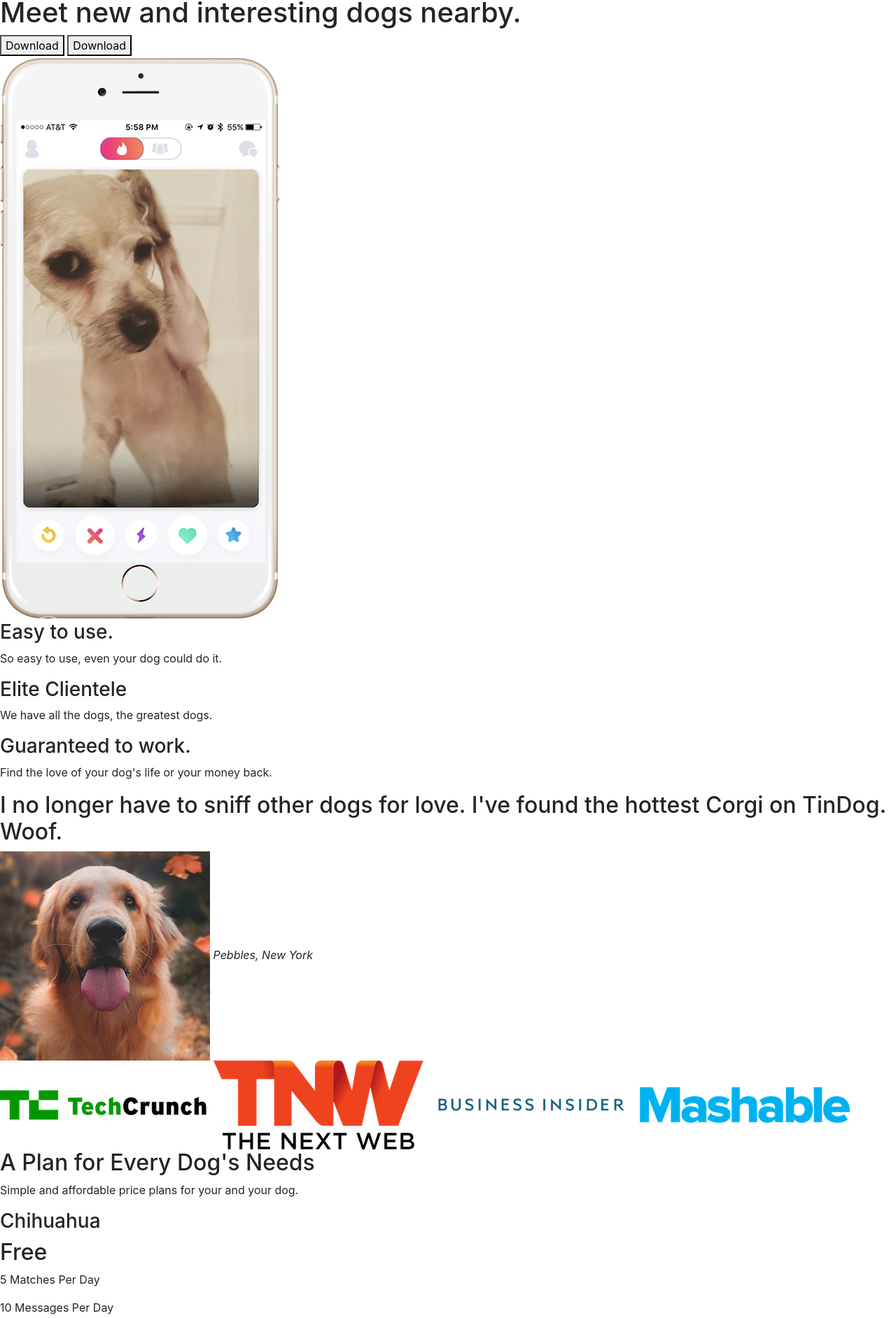
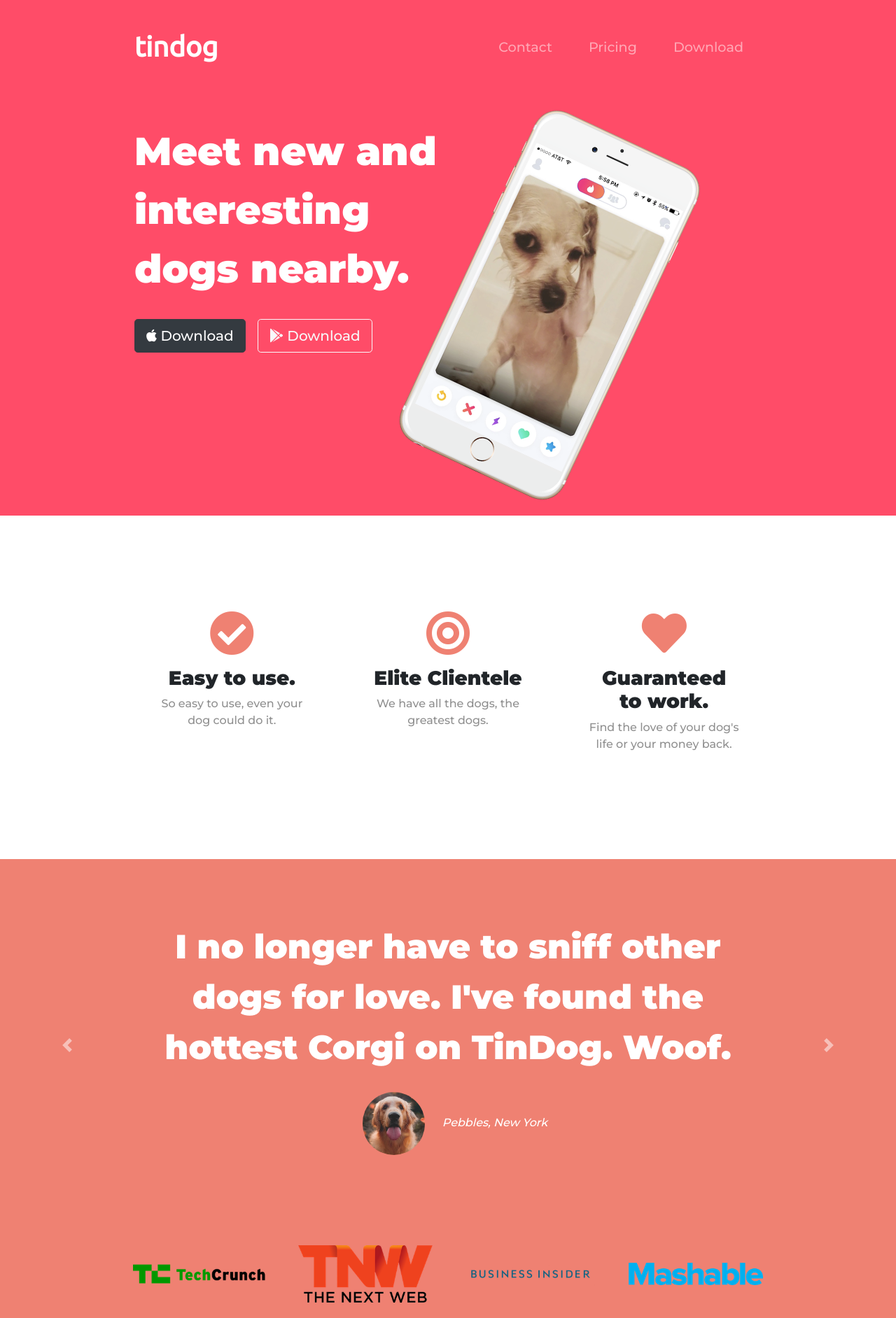
Before and after one commit to krishrahul98/Bootstrap-projects, a plain HTML site: page TinDog/index.html in a window 1280 px wide. Shown: the part 6-1890 px from the top of the page at 70% size. Drawn offline with nearby package versions, Linux system fonts and the light colour scheme.

Commit message:
Complete till pricing section

```diff
--- a/TinDog/css/styles.css
+++ b/TinDog/css/styles.css
@@ -0,0 +1,127 @@
+body {
+  font-family: "Montserrat", sans-serif;
+}
+
+h1 {
+  font-weight: 900;
+  font-size: 3.5rem;
+  line-height: 1.5;
+}
+
+h2 {
+  font-weight: 900;
+  font-size: 3rem;
+  line-height: 1.5;
+}
+
+h3 {
+  font-weight: 900;
+}
+
+p {
+  color: #8f8f8f;
+}
+
+.container-fluid {
+  padding: 3% 15%;
+}
+
+#title {
+  background-color: #ff4c68;
+  color: white;
+}
+
+/* Navigation bar */
+
+.navbar {
+  padding: 0 0 4.5rem;
+}
+
+.navbar-brand {
+  font-family: "Ubuntu", sans-serif;
+  font-size: 2.5rem;
+  font-weight: bold;
+}
+
+.nav-item {
+  padding: 0 18px;
+}
+
+.nav-link {
+  font-size: 1.2rem;
+}
+
+/* Download Buttons */
+
+.download-button {
+  margin: 5% 3% 5% 0;
+}
+
+/* Title Image */
+
+.title-image {
+  width: 60%;
+  transform: rotate(25deg);
+}
+
+/* Feature Section */
+
+#features {
+  padding: 7% 15%;
+}
+
+.feature-box {
+  text-align: center;
+  padding: 5%;
+}
+
+.icon {
+  color: #ef8172;
+  margin-bottom: 1rem;
+}
+
+.icon:hover {
+  color: #ff4c68;
+}
+
+/* Testimonial section */
+
+#testimonials {
+  text-align: center;
+  background-color: #ef8172;
+  color: #ffffff;
+}
+
+.carousel-item {
+  padding: 7% 15%;
+}
+
+.testimonial-image {
+  width: 10%;
+  border-radius: 100%;
+  margin: 20px;
+}
+
+/* Press Section */
+
+#press {
+  background-color: #ef8172;
+  text-align: center;
+  padding-bottom: 3%;
+}
+
+.press-logo {
+  width: 15%;
+  margin: 20px 20px 50px;
+}
+
+/* Pricing Section */
+
+#pricing {
+  padding: 100px;
+  text-align: center;
+}
+
+.pricing-column {
+  padding: 3% 2%;
+}
--- a/TinDog/index.html
+++ b/TinDog/index.html
@@ -15,62 +15,165 @@
       integrity="sha384-TX8t27EcRE3e/ihU7zmQxVncDAy5uIKz4rEkgIXeMed4M0jlfIDPvg6uqKI2xXr2"
       crossorigin="anonymous"
     />
+    <!-- Google Fonts -->
+    <link
+      href="https://fonts.googleapis.com/css2?family=Montserrat:wght@500;900&family=Ubuntu&display=swap"
+      rel="stylesheet"
+    />
+    <!-- Font Awesome -->
+    <link
+      rel="stylesheet"
+      href="https://cdnjs.cloudflare.com/ajax/libs/font-awesome/5.15.1/css/all.min.css"
+      integrity="sha512-+4zCK9k+qNFUR5X+cKL9EIR+ZOhtIloNl9GIKS57V1MyNsYpYcUrUeQc9vNfzsWfV28IaLL3i96P9sdNyeRssA=="
+      crossorigin="anonymous"
+    />
+    <!-- CSS Stylesheets -->
+    <link rel="stylesheet" href="css/styles.css" />
 
+    <link rel="shortcut icon" href="favicon.svg" type="image/x-icon" />
     <title>TinDog</title>
-    <link rel="stylesheet" href="css/styles.css" />
   </head>
 
   <body>
     <section id="title">
+      <div class="container-fluid">
         <!-- Nav Bar -->
-
+        <nav class="navbar navbar-expand-lg navbar-dark">
+          <a class="navbar-brand" href="">tindog</a>
+          <button
+            class="navbar-toggler"
+            type="button"
+            data-toggle="collapse"
+            data-target="#navbarSupportedContent"
+            aria-controls="navbarSupportedContent"
+            aria-expanded="false"
+            aria-label="Toggle navigation"
+          >
+            <span class="navbar-toggler-icon"></span>
+          </button>
+          <div class="collapse navbar-collapse" id="navbarSupportedContent">
+            <ul class="navbar-nav ml-auto">
+              <li class="nav-item">
+                <a class="nav-link" href="">Contact</a>
+              </li>
+              <li class="nav-item">
+                <a class="nav-link" href="">Pricing</a>
+              </li>
+              <li class="nav-item">
+                <a class="nav-link" href="">Download</a>
+              </li>
+            </ul>
+          </div>
+        </nav>
         <!-- Title -->
-
-      <div>
+        <div class="row">
+          <div class="col-lg-6">
             <h1>Meet new and interesting dogs nearby.</h1>
-        <button type="button">Download</button>
-        <button type="button">Download</button>
+            <button class="btn btn-dark btn-lg download-button" type="button">
+              <i class="fab fa-apple"></i> Download
+            </button>
+            <button
+              class="btn btn-outline-light btn-lg download-button"
+              type="button"
+            >
+              <i class="fab fa-google-play"></i> Download
+            </button>
           </div>
-      <div>
-        <img src="images/iphone6.png" alt="iphone-mockup" />
+          <div class="col-lg-6">
+            <img
+              class="title-image"
+              src="images/iphone6.png"
+              alt="iphone-mockup"
+            />
+          </div>
+        </div>
       </div>
     </section>
 
     <!-- Features -->
 
     <section id="features">
+      <div class="row">
+        <div class="col-lg-4 feature-box">
+          <i class="fas fa-check-circle fa-4x icon"></i>
           <h3>Easy to use.</h3>
           <p>So easy to use, even your dog could do it.</p>
-
+        </div>
+        <div class="col-lg-4 feature-box">
+          <i class="fas fa-bullseye fa-4x icon"></i>
           <h3>Elite Clientele</h3>
           <p>We have all the dogs, the greatest dogs.</p>
-
+        </div>
+        <div class="col-lg-4 feature-box">
+          <i class="fas fa-heart fa-4x icon"></i>
           <h3>Guaranteed to work.</h3>
           <p>Find the love of your dog's life or your money back.</p>
+        </div>
+      </div>
     </section>
 
     <!-- Testimonials -->
 
     <section id="testimonials">
+      <div id="testimonial-carousel" class="carousel slide" data-ride="false">
+        <div class="carousel-inner">
+          <div class="carousel-item active">
             <h2>
-        I no longer have to sniff other dogs for love. I've found the hottest
-        Corgi on TinDog. Woof.
+              I no longer have to sniff other dogs for love. I've found the
+              hottest Corgi on TinDog. Woof.
             </h2>
-      <img src="images/dog-img.jpg" alt="dog-profile" />
+            <img
+              class="testimonial-image"
+              src="images/dog-img.jpg"
+              alt="dog-profile"
+            />
             <em>Pebbles, New York</em>
-
-      <!-- <h2 class="testimonial-text">My dog used to be so lonely, but with TinDog's help, they've found the love of their life. I think.</h2>
-    <img class="testimonial-image" src="images/lady-img.jpg" alt="lady-profile">
-    <em>Beverly, Illinois</em> -->
+          </div>
+          <div class="carousel-item">
+            <h2 class="testimonial-text">
+              My dog used to be so lonely, but with TinDog's help, they've found
+              the love of their life. I think.
+            </h2>
+            <img
+              class="testimonial-image"
+              src="images/lady-img.jpg"
+              alt="lady-profile"
+            />
+            <em>Beverly, Illinois</em>
+          </div>
+        </div>
+        <a
+          class="carousel-control-prev"
+          href="#testimonial-carousel"
+          role="button"
+          data-slide="prev"
+        >
+          <span class="carousel-control-prev-icon" aria-hidden="true"></span>
+          <span class="sr-only">Previous</span>
+        </a>
+        <a
+          class="carousel-control-next"
+          href="#testimonial-carousel"
+          role="button"
+          data-slide="next"
+        >
+          <span class="carousel-control-next-icon" aria-hidden="true"></span>
+          <span class="sr-only">Next</span>
+        </a>
+      </div>
     </section>
 
     <!-- Press -->
 
     <section id="press">
-      <img src="images/techcrunch.png" alt="tc-logo" />
-      <img src="images/tnw.png" alt="tnw-logo" />
-      <img src="images/bizinsider.png" alt="biz-insider-logo" />
-      <img src="images/mashable.png" alt="mashable-logo" />
+      <img class="press-logo" src="images/TechCrunch.png" alt="tc-logo" />
+      <img class="press-logo" src="images/tnw.png" alt="tnw-logo" />
+      <img
+        class="press-logo"
+        src="images/bizinsider.png"
+        alt="biz-insider-logo"
+      />
+      <img class="press-logo" src="images/mashable.png" alt="mashable-logo" />
     </section>
 
     <!-- Pricing -->
@@ -79,27 +182,53 @@
       <h2>A Plan for Every Dog's Needs</h2>
       <p>Simple and affordable price plans for your and your dog.</p>
 
+      <div class="row">
+        <div class="pricing-column col-lg-4 col-md-6">
+          <div class="card">
+            <div class="card-header">
               <h3>Chihuahua</h3>
+            </div>
+            <div class="card-body">
               <h2>Free</h2>
               <p>5 Matches Per Day</p>
               <p>10 Messages Per Day</p>
               <p>Unlimited App Usage</p>
-      <button type="button">Sign Up</button>
-
+              <button type="button" class="btn btn-lg btn-outline-dark">
+                Sign Up
+              </button>
+            </div>
+          </div>
+        </div>
+        <div class="pricing-column col-lg-4 col-md-6">
+          <div class="card">
+            <div class="card-header">
               <h3>Labrador</h3>
+            </div>
+            <div class="card-body">
               <h2>$49 / mo</h2>
               <p>Unlimited Matches</p>
               <p>Unlimited Messages</p>
               <p>Unlimited App Usage</p>
-      <button type="button">Sign Up</button>
-
+              <button type="button" class="btn btn-lg btn-dark">Sign Up</button>
+            </div>
+          </div>
+        </div>
+        <div class="pricing-column col-lg-4">
+          <div class="card">
+            <div class="card-header">
               <h3>Mastiff</h3>
+            </div>
+            <div class="card-body">
               <h2>$99 / mo</h2>
               <p>Pirority Listing</p>
               <p>Unlimited Matches</p>
               <p>Unlimited Messages</p>
               <p>Unlimited App Usage</p>
-      <button type="button">Sign Up</button>
+              <button type="button" class="btn btn-lg btn-dark">Sign Up</button>
+            </div>
+          </div>
+        </div>
+      </div>
     </section>
 
     <!-- Call to Action -->
@@ -113,9 +242,10 @@
     <!-- Footer -->
 
     <footer id="footer">
-      <p>© Copyright 2020 TinDog</p>
+      <p>© Copyright 2020 TinDog | Rahul Krishna</p>
     </footer>
-    <!-- Option 1: jQuery and Bootstrap Bundle (includes Popper) -->
+
+    <!-- Bootstrap Scripts -->
     <script
       src="https://code.jquery.com/jquery-3.5.1.slim.min.js"
       integrity="sha384-DfXdz2htPH0lsSSs5nCTpuj/zy4C+OGpamoFVy38MVBnE+IbbVYUew+OrCXaRkfj"
```
Also changed, not shown: TinDog/favicon.svg (added). Lines whose indentation alone changed are shown as unchanged.
